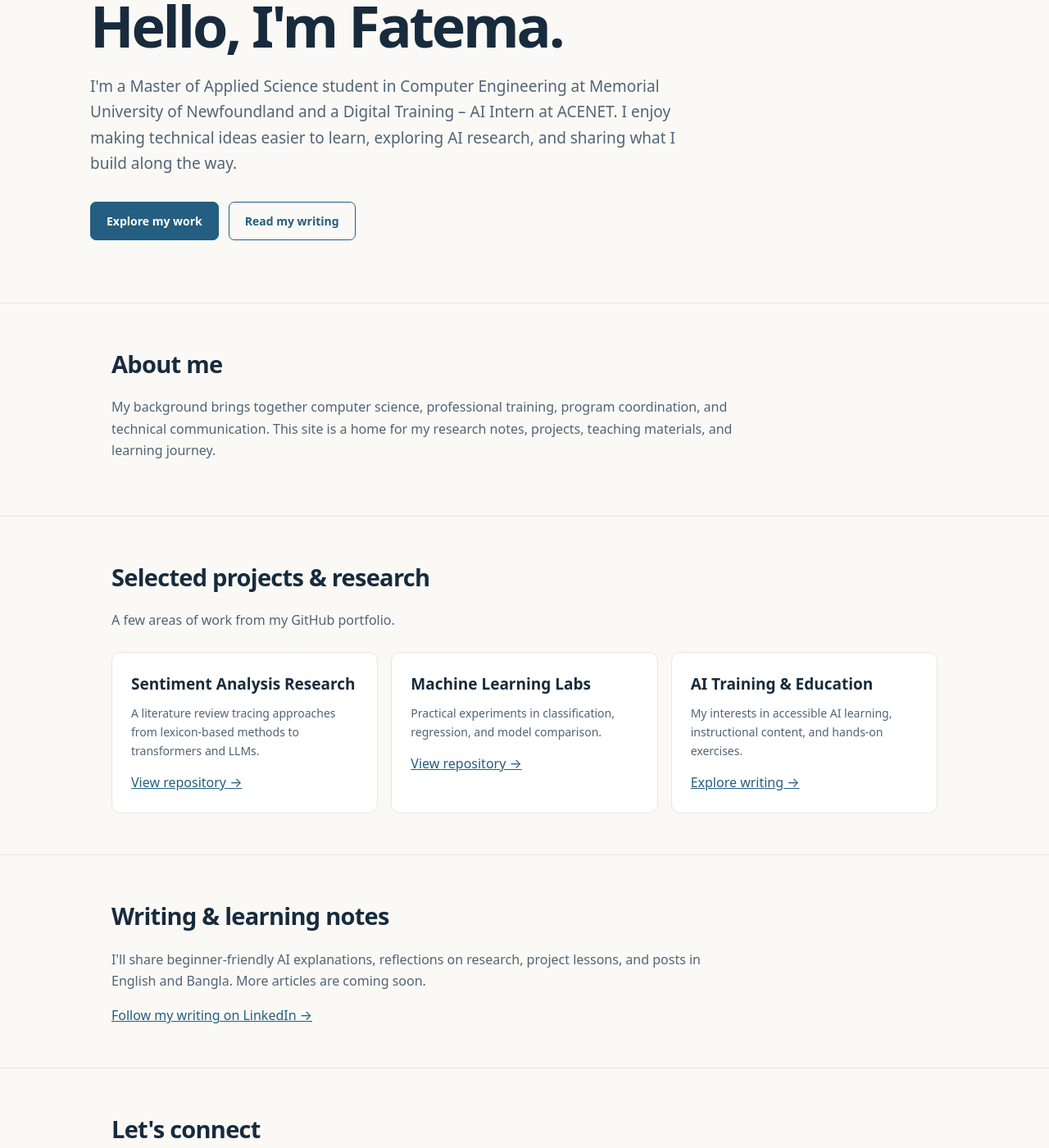
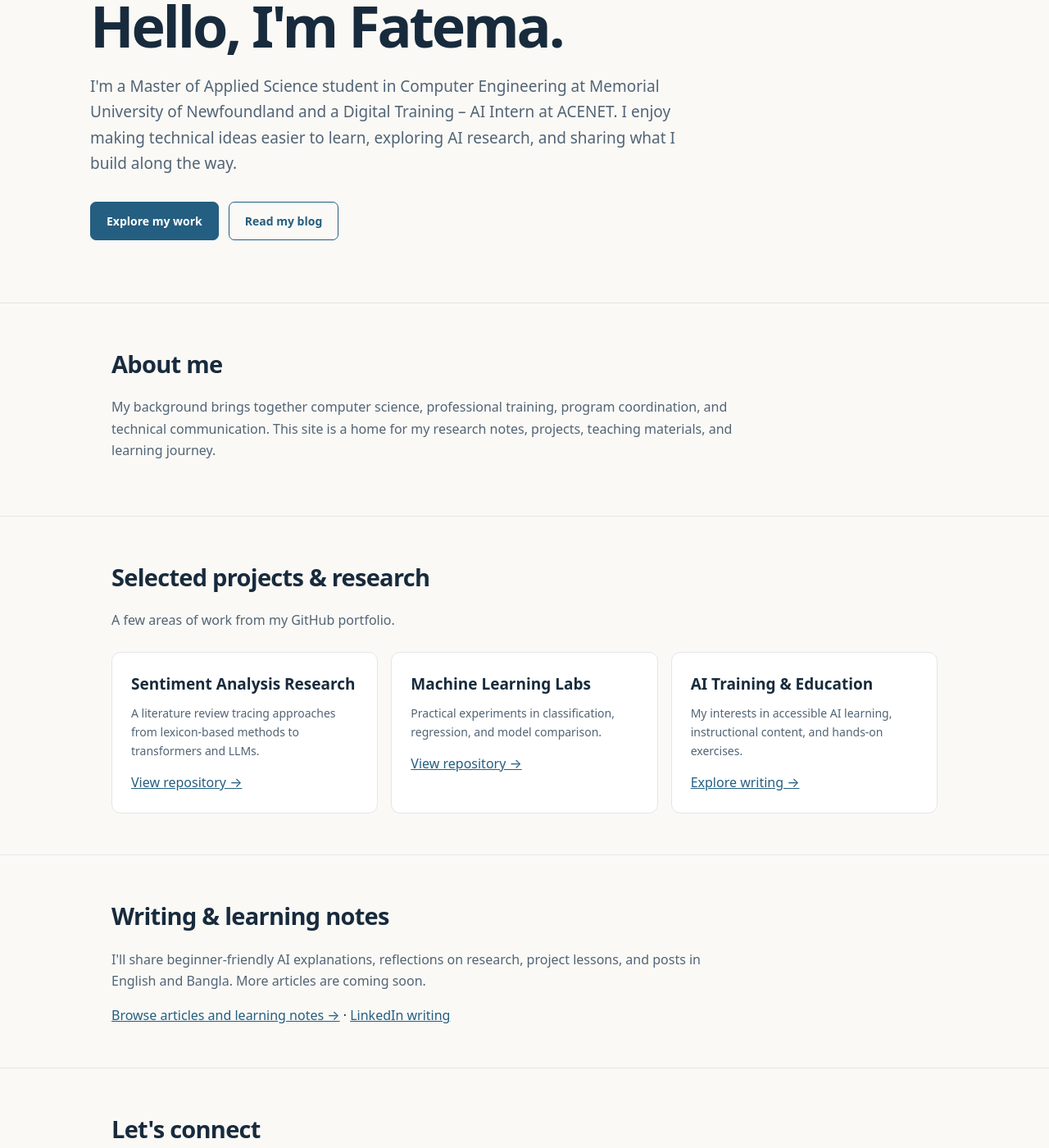
Before and after one commit to FatemaTujJohora11/fatematujjohora11.github.io, a Jekyll site: the page index.html, which Jekyll copies as it is, in a window 1280 px wide and 1400 px high, scrolled down 202 px. Shown: the whole window at 82% size. Built offline with Jekyll 4.4.1, drawn with Linux system fonts in a browser that asks for light colours.

Commit message:
Link homepage navigation and writing section to new blog

```diff
--- a/index.html
+++ b/index.html
@@ -26,14 +26,14 @@
 <body>
 <header><div class="wrap"><nav aria-label="Main navigation">
   <strong>Fatema Tuj Johora</strong>
-  <div class="links"><a href="#about">About</a><a href="#work">Projects</a><a href="#writing">Writing</a><a href="#contact">Contact</a></div>
+  <div class="links"><a href="#about">About</a><a href="#work">Projects</a><a href="/blog/">Blog</a><a href="#writing">Writing</a><a href="#contact">Contact</a></div>
 </nav></div></header>
 <main>
   <div class="wrap hero">
     <div class="eyebrow">AI Education · Applied Machine Learning · Research</div>
     <h1>Hello, I'm Fatema.</h1>
     <p class="intro">I'm a Master of Applied Science student in Computer Engineering at Memorial University of Newfoundland and a Digital Training – AI Intern at ACENET. I enjoy making technical ideas easier to learn, exploring AI research, and sharing what I build along the way.</p>
-    <div class="actions"><a class="btn primary" href="#work">Explore my work</a><a class="btn" href="#writing">Read my writing</a></div>
+    <div class="actions"><a class="btn primary" href="#work">Explore my work</a><a class="btn" href="/blog/">Read my blog</a></div>
   </div>
   <section id="about"><div class="wrap">
     <h2>About me</h2>
@@ -51,7 +51,7 @@
   <section id="writing"><div class="wrap">
     <h2>Writing & learning notes</h2>
     <p class="section-lead">I'll share beginner-friendly AI explanations, reflections on research, project lessons, and posts in English and Bangla. More articles are coming soon.</p>
-    <a href="https://www.linkedin.com/in/fatema-tuj-johora/">Follow my writing on LinkedIn →</a>
+    <a href="/blog/">Browse articles and learning notes →</a> <span aria-hidden="true"> · </span> <a href="https://www.linkedin.com/in/fatema-tuj-johora/">LinkedIn writing</a>
   </div></section>
   <section id="contact"><div class="wrap">
     <h2>Let's connect</h2>
```
